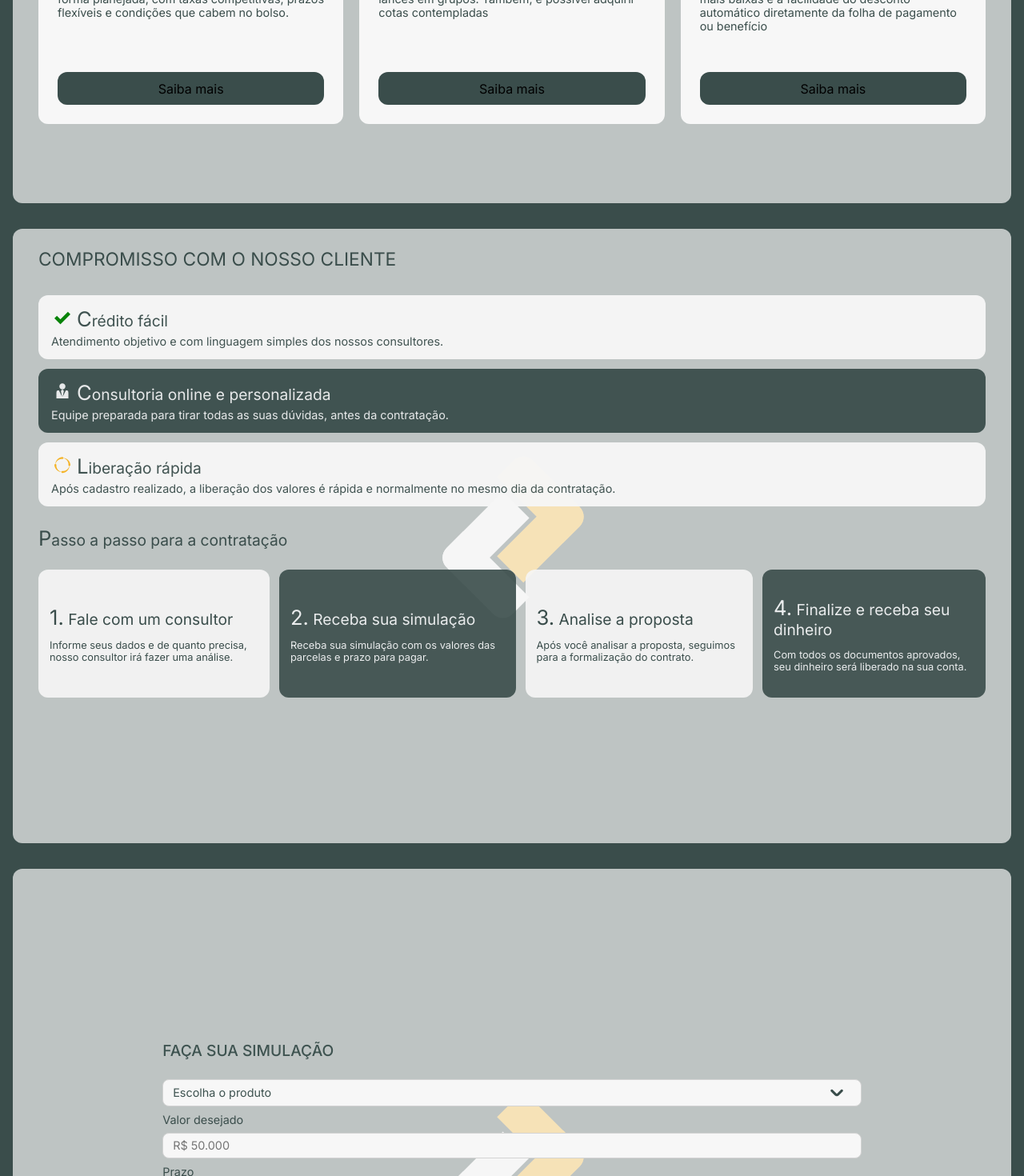
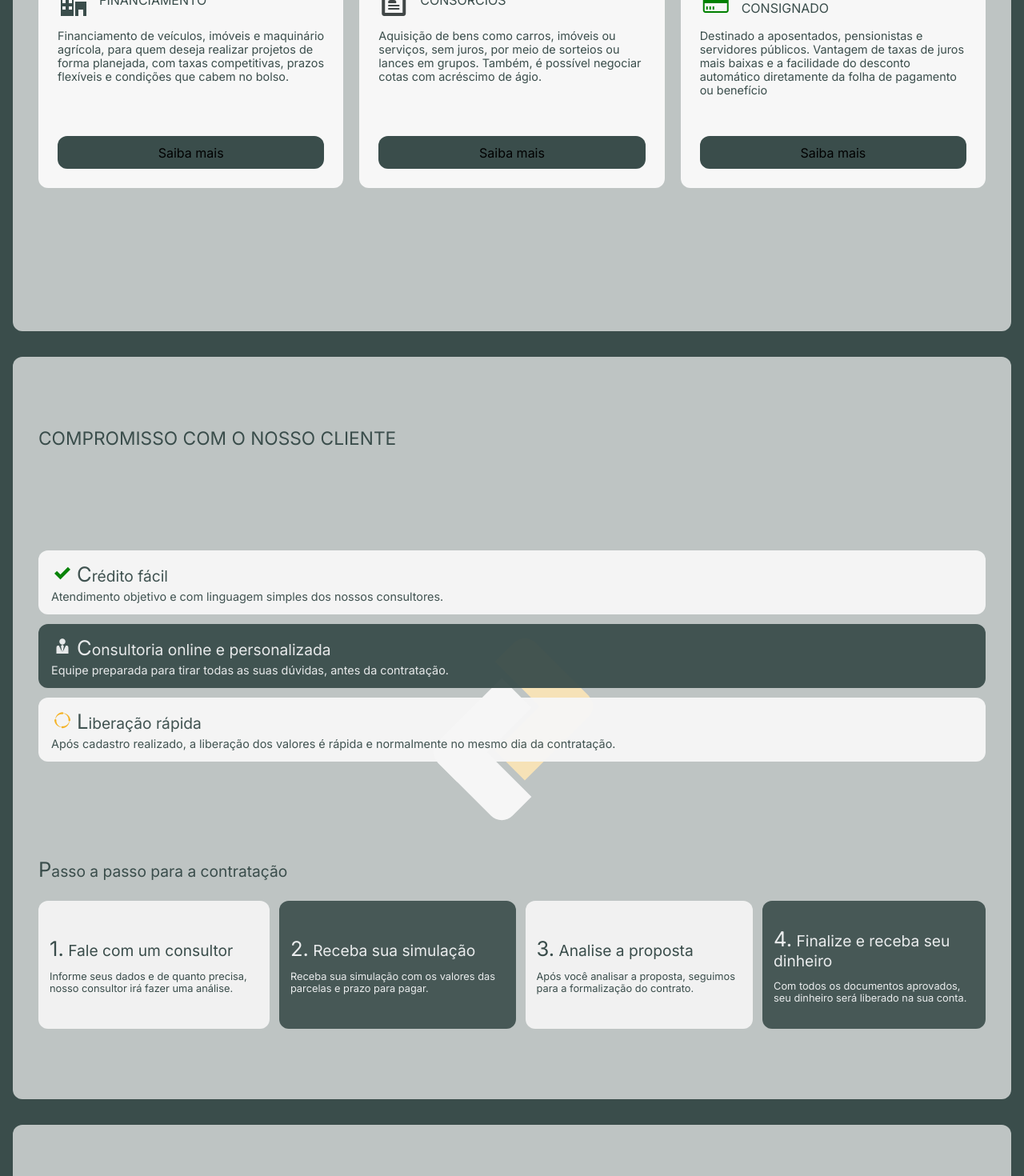
Before and after one commit to pedrovisani/landing-page-fpaz, a React (Vite) app: page / in a window 1280 px wide. Shown: the part 1330-2800 px from the top of the page at 80% size. Built offline with nearby package versions, Linux system fonts and the light colour scheme.

Commit message:
correcao fonte home mobile paisagem e cobertura de conteudo menu flutuante

```diff
--- a/src/App.css
+++ b/src/App.css
@@ -4,7 +4,7 @@
 }
 
 .section {
-  min-height: 100%;
+  min-height: 120%;
   padding: 16px;
 }
 
--- a/src/components/Header/Header.module.css
+++ b/src/components/Header/Header.module.css
@@ -176,6 +176,11 @@
     font-size: 1.2rem;
   }
 }
+@media (max-height: 400px) {
+  .menu-spacing {
+    min-height: 17%;
+  }
+}
 
 @keyframes top-appear {
   0% {
--- a/src/sections/Contact/Contact.module.css
+++ b/src/sections/Contact/Contact.module.css
@@ -1,6 +1,6 @@
 .contact-container {
   background-color: rgba(247, 247, 247, 0.7);
-  padding: 44px 0 44px 0;
+  padding: 5.5rem 32px 5.5rem 32px;
   border-radius: 12px;
 }
 
--- a/src/sections/Home/Home.module.css
+++ b/src/sections/Home/Home.module.css
@@ -66,6 +66,23 @@
     opacity: 0.8;
   }
   .home-content {
+    gap: 16px;
+    padding-left: 28px;
+  }
+}
+@media (max-height: 400px) {
+  .home-title {
+    opacity: 0.9;
+    font-size: 1.8rem;
+    font-weight: 200;
+  }
+  .home-subtitle {
+    opacity: 0.8;
+    font-size: 0.7rem;
+    font-weight: 400;
+  }
+  .home-content {
+    gap: 4px;
     padding-left: 28px;
   }
 }
--- a/src/sections/Information/Information.module.css
+++ b/src/sections/Information/Information.module.css
@@ -1,7 +1,8 @@
 .information-container {
   display: flex;
+  justify-content: space-between;
   background-color: rgba(247, 247, 247, 0.7);
-  padding: 24px 32px 24px 32px;
+  padding: 5.5rem 32px 5.5rem 32px;
   border-radius: 12px;
 }
 .information-container-title {
@@ -119,14 +120,12 @@
   .information-content h2 {
     font-size: 0.8rem;
   }
-  .information-container-title {
-    font-size: 1.4rem;
-  }
-}
-@media (max-width: 800px) {
   .information-container {
     padding-left: 28px;
     padding-right: 28px;
+  }
+  .information-container-title {
+    font-size: 1.4rem;
   }
 }
 
--- a/src/sections/Products/Products.module.css
+++ b/src/sections/Products/Products.module.css
@@ -1,6 +1,6 @@
 .products-container {
   background-color: rgba(247, 247, 247, 0.7);
-  padding: 24px 32px 24px 32px;
+  padding: 5.5rem 32px 5.5rem 32px;
   border-radius: 12px;
 }
 
--- a/src/sections/Products/index.jsx
+++ b/src/sections/Products/index.jsx
@@ -75,7 +75,7 @@ function Products() {
               </div>
               <p className={styles['product-description']}>
                 Aquisição de bens como carros, imóveis ou serviços, sem juros, por meio de sorteios
-                ou lances em grupos. Também, é possível adquirir cotas contempladas
+                ou lances em grupos. Também, é possível negociar cotas com acréscimo de ágio.
               </p>
               <Link to="/produtos">
                 <button onClick={() => setProductTab('product-05')}>Saiba mais</button>
--- a/src/sections/Simulator/Simulator.module.css
+++ b/src/sections/Simulator/Simulator.module.css
@@ -1,6 +1,6 @@
 .simulator-container {
   background-color: rgba(247, 247, 247, 0.7);
-  padding: 44px 0 44px 0;
+  padding: 5.5rem 32px 5.5rem 32px;
   border-radius: 12px;
 }
 
--- a/src/sections/Simulator/index.jsx
+++ b/src/sections/Simulator/index.jsx
@@ -5,8 +5,9 @@ import SelectProduct from './SelectProduct';
 
 function Simulator() {
   const coinMonthlyCost = [0.018, 0.02, 0.04, 0.05, 0.0246];
-  const minPeriodPayment = [6, 7, 8, 9, 6];
-  const maxPeriodPayment = [96, 40, 40, 40, 72];
+  const capitalExample = ['50.000', '100.000', '30.000', '0.00', '8.000'];
+  const minPeriodPayment = [6, 30, 30, 9, 6];
+  const maxPeriodPayment = [96, 180, 180, 40, 72];
 
   const [product, setProduct] = useState({ id: null, name: 'Escolha o produto' });
 
@@ -57,16 +58,16 @@ function Simulator() {
             <fieldset className={styles['fields-form']}>
               <legend className={styles['legend-form']}>FAÇA SUA SIMULAÇÃO</legend>
               <SelectProduct product={product} setProduct={setProduct} />
-              <label htmlFor="capital">Valor desejado</label>
+              <label htmlFor="capital">Valor desejado (R$)</label>
               <input
                 onChange={handleChange}
                 className={styles['input-form']}
-                placeholder="R$ 50.000"
+                placeholder={`Ex: ${capitalExample[product.id] || '10.000'}`}
                 type="text"
                 name="capital"
                 required
               />
-              <label htmlFor="period">Prazo</label>
+              <label htmlFor="period">Prazo (Meses)</label>
               <input
                 onChange={handleChange}
                 className={styles['input-form']}
@@ -99,16 +100,16 @@ function Simulator() {
             <fieldset className={styles['fields-form']}>
               <legend className={styles['legend-form']}>FAÇA SUA SIMULAÇÃO</legend>
               <SelectProduct product={product} setProduct={setProduct} />
-              <label htmlFor="capital">Valor desejado</label>
+              <label htmlFor="capital">Valor desejado (R$)</label>
               <input
                 onChange={handleChange}
                 className={styles['input-form']}
-                placeholder="R$ 50.000"
+                placeholder={`R$ ${capitalExample[product.id]}`}
                 type="text"
                 name="capital"
                 required
               />
-              <label htmlFor="period">Prazo</label>
+              <label htmlFor="period">Prazo (Meses)</label>
               <input
                 onChange={handleChange}
                 className={styles['input-form']}
```
